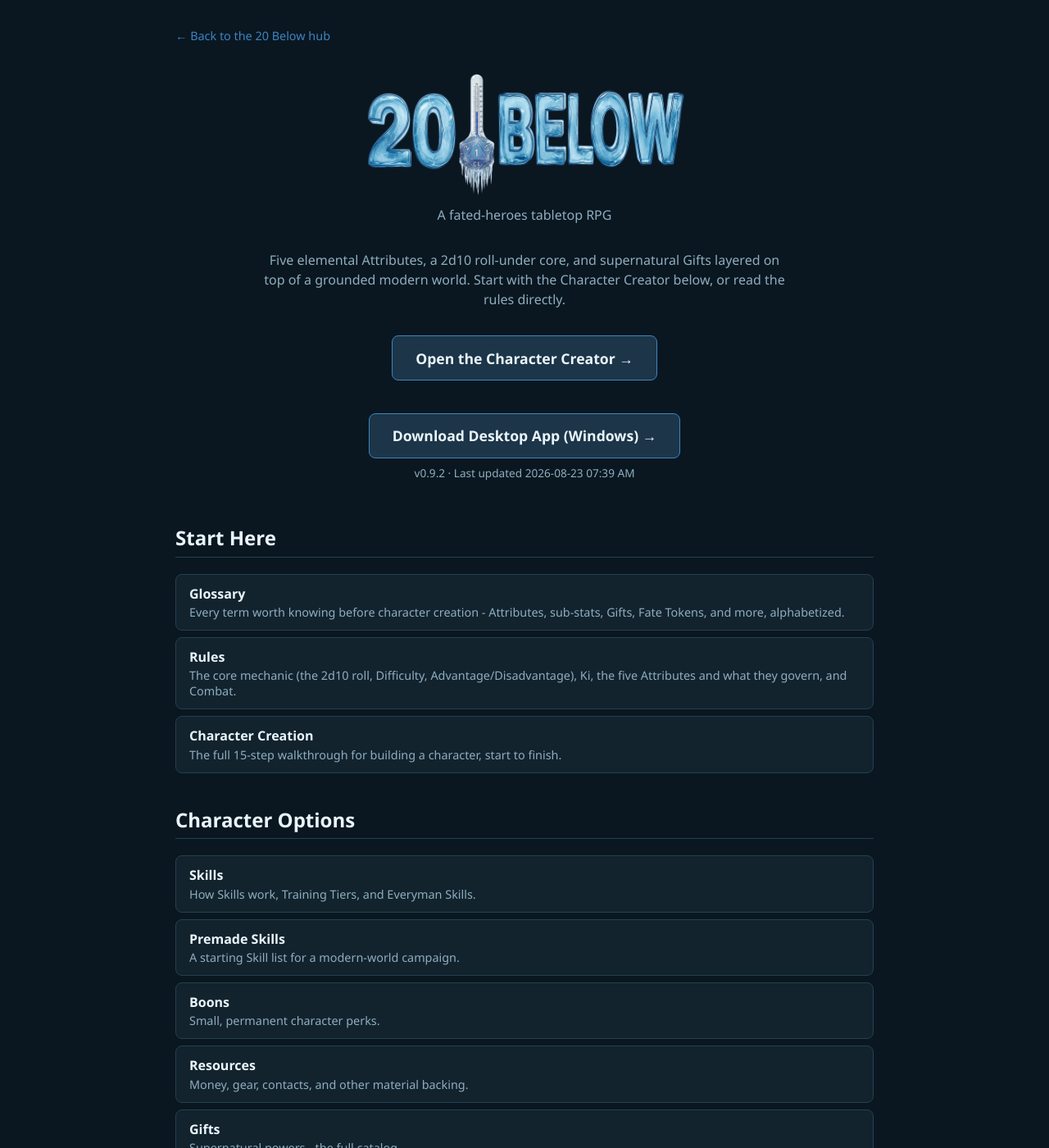
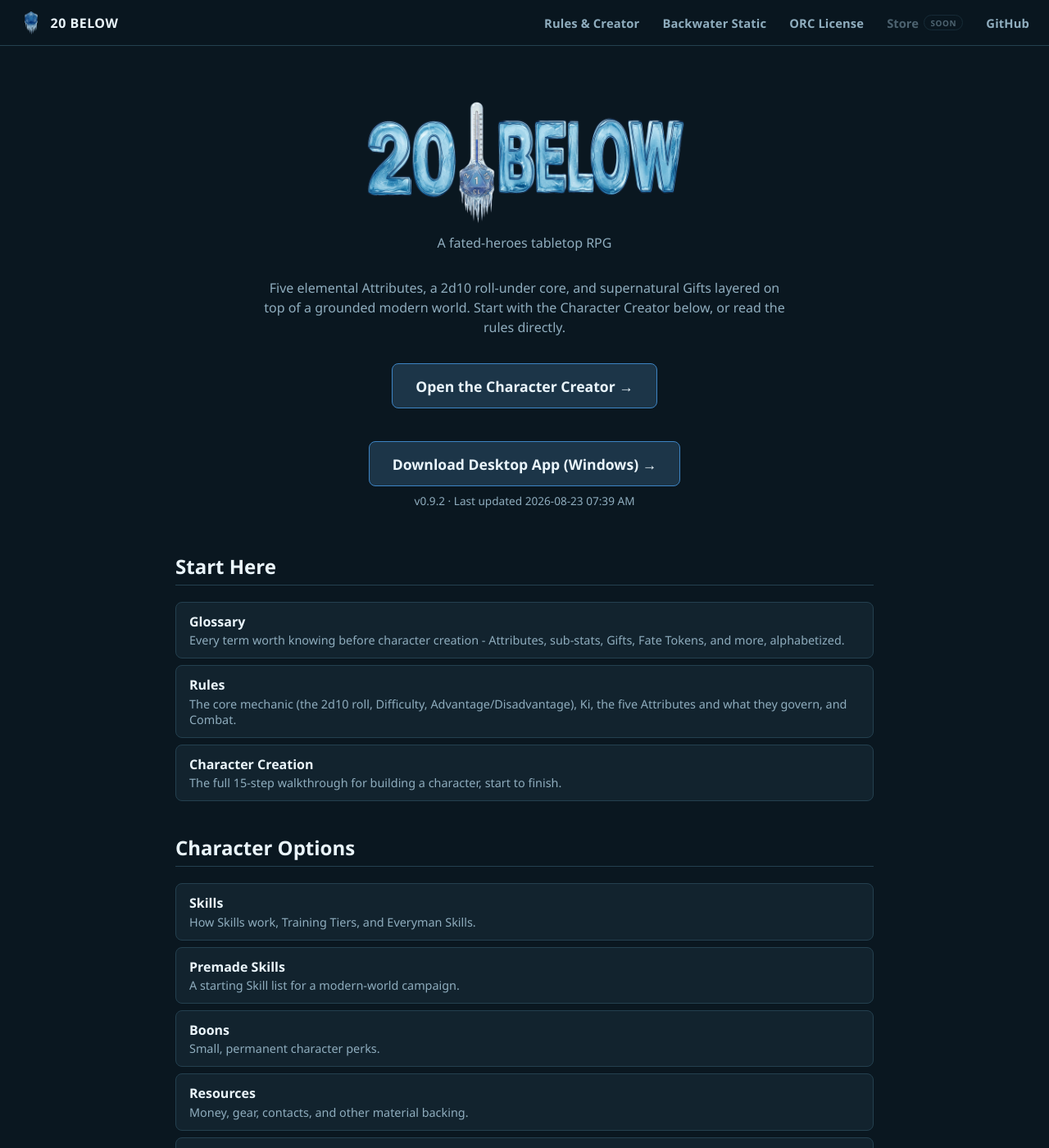
Before and after one commit to feralucce/20_Below, a Jekyll site: the page rules-hub.html, which Jekyll copies as it is, in a window 1280 px wide and 1400 px high. Shown: the whole window at 82% size. Built offline with Jekyll 4.4.1, drawn with Linux system fonts in a browser that asks for light colours.

Commit message:
Add the top nav to rules-hub.html and license.html
Matches index.html's nav so every page carries the same wayfinding;
the standalone "back to hub" links are redundant with it now, so
those and their now-unused CSS came out too.

Co-Authored-By: Claude Sonnet 5 <noreply@anthropic.com>

```diff
--- a/rules-hub.html
+++ b/rules-hub.html
@@ -26,6 +26,106 @@
     color: var(--text);
     min-height: 100vh;
   }
+
+  /* ---- top nav ---- */
+  .site-nav {
+    position: sticky;
+    top: 0;
+    z-index: 20;
+    display: flex;
+    align-items: center;
+    justify-content: space-between;
+    gap: 1rem;
+    padding: 0.85rem 1.5rem;
+    background: rgba(10, 23, 32, 0.92);
+    backdrop-filter: blur(6px);
+    border-bottom: 1px solid var(--panel-border);
+  }
+  .site-nav .brand {
+    display: flex;
+    align-items: center;
+    gap: 0.6rem;
+    text-decoration: none;
+    color: var(--text);
+    font-weight: 700;
+    letter-spacing: 0.03em;
+  }
+  .site-nav .brand img {
+    height: 28px;
+    width: auto;
+    display: block;
+  }
+  .nav-links {
+    display: flex;
+    align-items: center;
+    gap: 1.75rem;
+    list-style: none;
+    margin: 0;
+    padding: 0;
+  }
+  .nav-links a {
+    color: var(--text-dim);
+    text-decoration: none;
+    font-size: 0.92rem;
+    font-weight: 600;
+    letter-spacing: 0.01em;
+    padding: 0.3rem 0;
+    border-bottom: 2px solid transparent;
+    transition: color 0.15s ease, border-color 0.15s ease;
+  }
+  .nav-links a:hover {
+    color: var(--text);
+    border-color: var(--accent);
+  }
+  .nav-links .soon {
+    color: var(--text-dim);
+    font-size: 0.92rem;
+    font-weight: 600;
+    opacity: 0.5;
+    cursor: default;
+    display: flex;
+    align-items: center;
+    gap: 0.4rem;
+  }
+  .nav-links .soon .pill {
+    font-size: 0.62rem;
+    text-transform: uppercase;
+    letter-spacing: 0.06em;
+    border: 1px solid var(--panel-border);
+    border-radius: 999px;
+    padding: 0.1rem 0.45rem;
+  }
+  .nav-toggle {
+    display: none;
+    background: none;
+    border: 1px solid var(--panel-border);
+    border-radius: 6px;
+    color: var(--text);
+    width: 38px;
+    height: 34px;
+    font-size: 1.1rem;
+    cursor: pointer;
+  }
+  @media (max-width: 680px) {
+    .nav-toggle { display: block; }
+    .nav-links {
+      display: none;
+      position: absolute;
+      top: 100%;
+      left: 0;
+      right: 0;
+      flex-direction: column;
+      align-items: flex-start;
+      gap: 0;
+      background: var(--panel);
+      border-bottom: 1px solid var(--panel-border);
+      padding: 0.5rem 1.5rem 1rem;
+    }
+    .nav-links.open { display: flex; }
+    .nav-links li { width: 100%; padding: 0.6rem 0; border-bottom: 1px solid var(--panel-border); }
+    .nav-links li:last-child { border-bottom: none; }
+  }
+
   main {
     max-width: 900px;
     margin: 0 auto;
@@ -121,16 +221,24 @@
     border-top: 1px solid var(--panel-border);
   }
   a { color: var(--accent); }
-  .back-link {
-    color: var(--accent);
-    text-decoration: none;
-    font-size: 0.9rem;
-  }
 </style>
 </head>
 <body>
+  <nav class="site-nav">
+    <a class="brand" href="index.html">
+      <img src="docs/assets/brand/favicon-128.png" alt="" />
+      20 BELOW
+    </a>
+    <button class="nav-toggle" type="button" aria-label="Toggle menu" aria-expanded="false" id="navToggle">&#9776;</button>
+    <ul class="nav-links" id="navLinks">
+      <li><a href="rules-hub.html">Rules &amp; Creator</a></li>
+      <li><a href="https://feralucce.github.io/Backwater_Static/" target="_blank" rel="noopener">Backwater Static</a></li>
+      <li><a href="license.html">ORC License</a></li>
+      <li><span class="soon">Store <span class="pill">Soon</span></span></li>
+      <li><a href="https://github.com/feralucce/20_Below" target="_blank" rel="noopener">GitHub</a></li>
+    </ul>
+  </nav>
 <main>
-  <a class="back-link" href="index.html">&larr; Back to the 20 Below hub</a>
   <header>
     <h1><img class="wordmark" src="docs/assets/brand/wordmark.png" alt="20 Below" /></h1>
     <p class="subtitle">A fated-heroes tabletop RPG</p>
```
Also changed, not shown: other parts of rules-hub.html (+8 -0 lines), license.html (+122 -7 lines).
